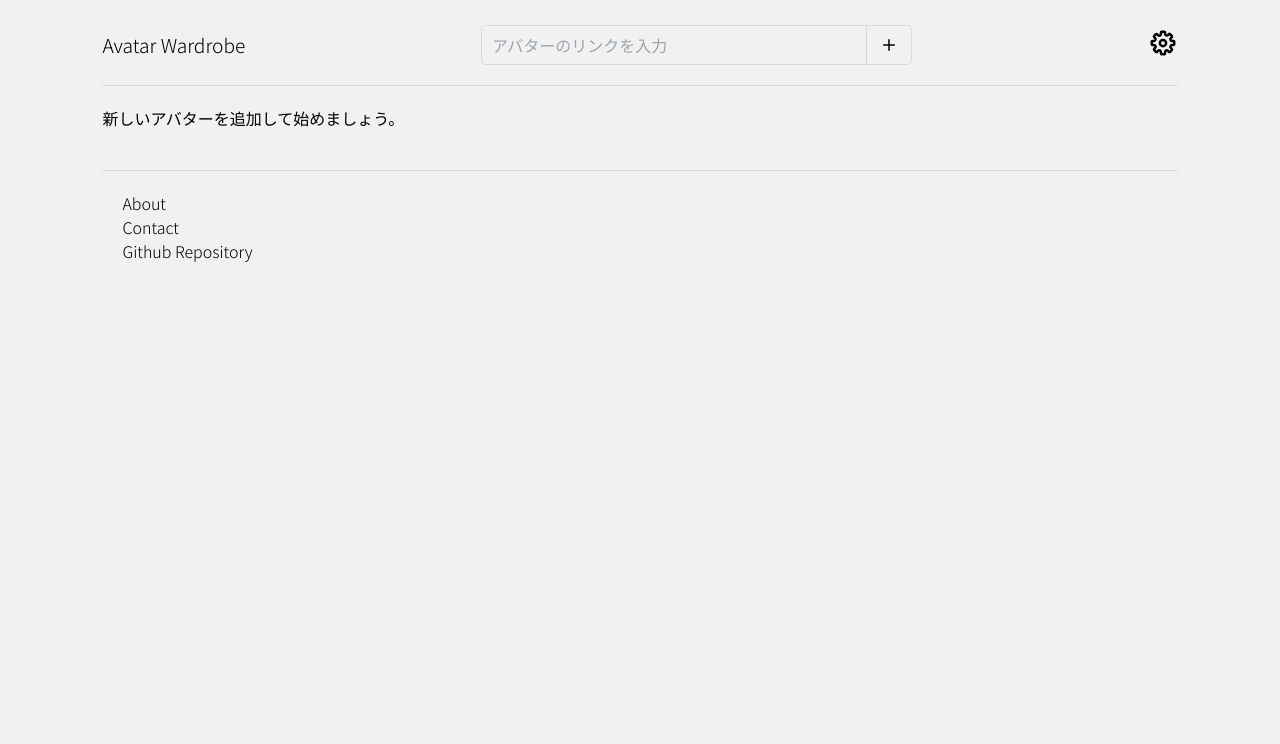
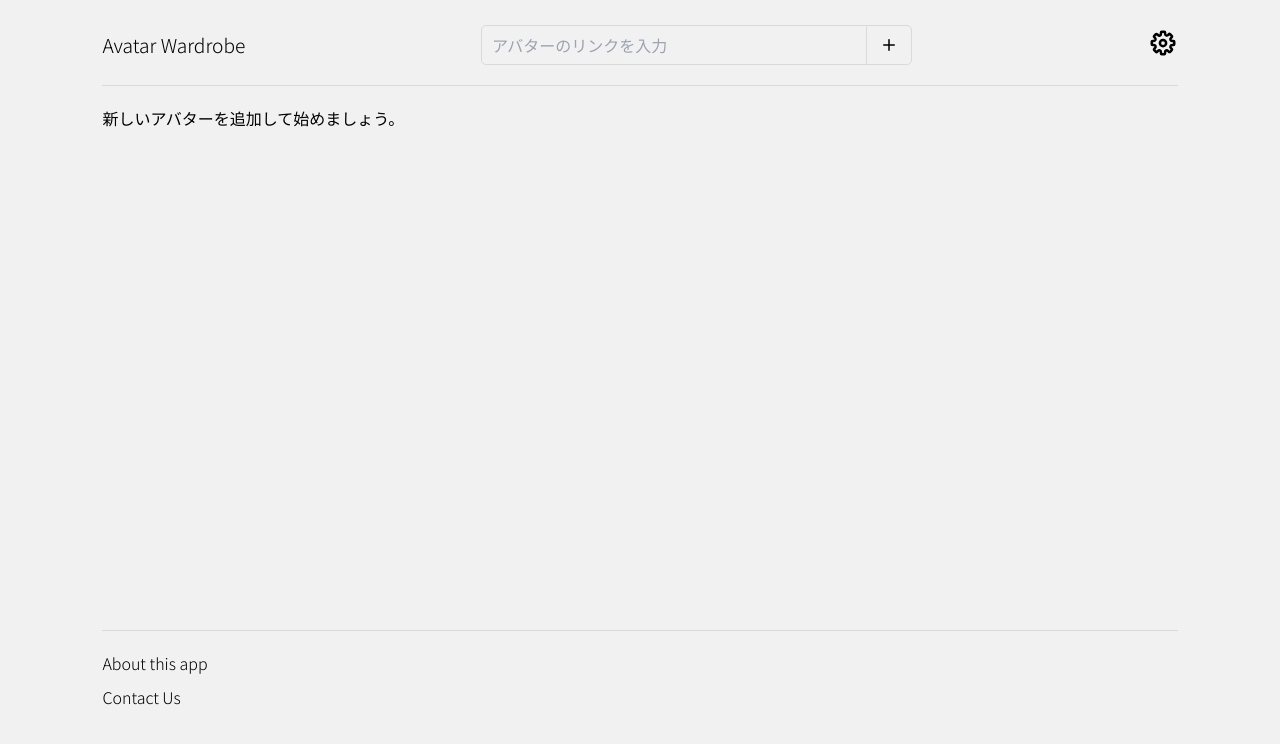
Before and after one commit to Raifa21/Avatar-Wardrobe, a Next.js app: page / in a window 1280 px wide. Shown: the top 744 px of the page. Built offline with nearby package versions, Linux system fonts and the light colour scheme.

Commit message:
Altered footer component to display properly on load and on first visit

```diff
--- a/components/footer.tsx
+++ b/components/footer.tsx
@@ -3,18 +3,25 @@ import * as React from "react";
 import { Noto_Sans_JP } from "next/font/google";
 import "../styles/footer.css";
 
-export default function Footer() {
+type FooterProps = {
+  language: string;
+};
+
+const Footer: React.FC<FooterProps> = ({ language }) => {
   return (
     <footer>
       <div className="footer">
         <div className="footer-container">
-          <div className="footer-container-links">
-            <a href="#">About</a>
-            <a href="#">Contact</a>
-            <a href="#">Github Repository</a>
-          </div>
+          <a className="footer-container-links" href="">
+            {language === "JP" ? "このアプリについて" : "About this app"}
+          </a>
+          <a className="footer-container-links" href="#">
+            {language === "JP" ? "お問い合わせ" : "Contact Us"}
+          </a>
         </div>
       </div>
     </footer>
   );
-}
+};
+
+export default Footer;
--- a/pages/index.tsx
+++ b/pages/index.tsx
@@ -398,7 +398,7 @@ export default function Home() {
                   </button>
                 </div>
                 {loading ? (
-                  <p className={styles.newItems}> Loading...</p>
+                  <p className={styles.loadText}> Loading...</p>
                 ) : (
                   <>
                     {tab.newItems.length > 0 && (
--- a/styles/footer.css
+++ b/styles/footer.css
@@ -1,10 +1,12 @@
 .footer {
     margin-top: 40px;
-    padding: 20px;
+    padding-top: 20px;
     border-top: 1px solid #d8dbdd;
+    margin-bottom: 20px;
 }
 .footer-container-links {
     display: flex;
     flex-direction: column;
     justify-content: space-between;
+    padding-bottom: 10px;
 }
--- a/styles/home.module.css
+++ b/styles/home.module.css
@@ -45,6 +45,7 @@
 
 .noTabs {
     margin-top: 20px;
+    margin-bottom: 500px;
 }
 
 .inputContainer {
@@ -179,6 +180,13 @@
 .newItems {
     color: green;
     margin-bottom: 10px;
+    margin-left: 5px;
+}
+
+.loadText {
+    color: green;
+    margin-bottom: 380px;
+    margin-left: 5px;
 }
 
 .product {
```
